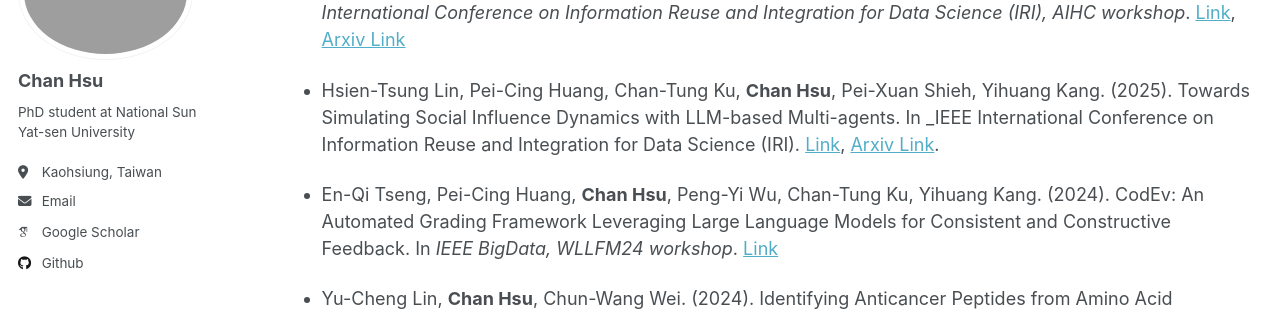
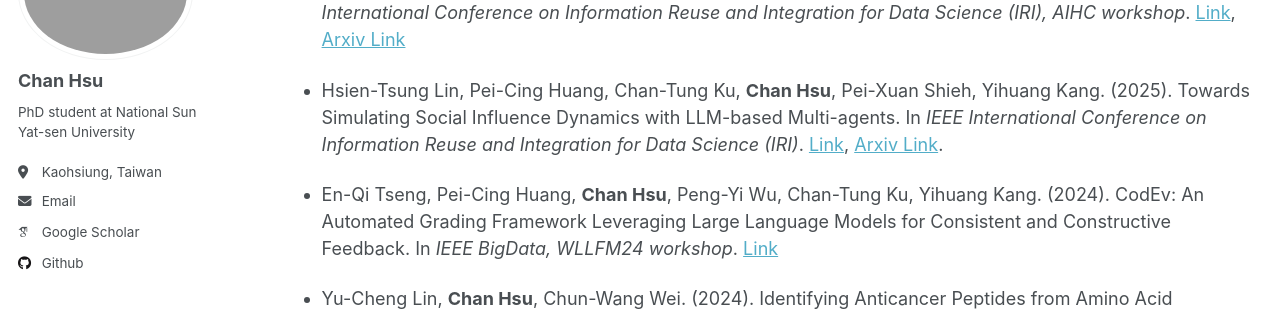
Before and after one commit to chanshsu/chanshsu.github.io, a Jekyll site: the page built from _pages/publications.md, in a window 1280 px wide and 900 px high, scrolled down 405 px. Shown: the part 180-491 px from the top of the window. Built offline with Jekyll 4.4.1, drawn with Linux system fonts in a browser that asks for light colours; some web fonts are replaced.

```diff
--- a/_pages/publications.md
+++ b/_pages/publications.md
@@ -14,7 +14,7 @@ Find below a selection of my publications and preprints; a full list can be foun
 ## Conference papers
 - Po-Han Lee, Yu-Cheng Lin, Chan-Tung Ku, **Chan Hsu**, Pei-Cing Huang, Ping-Hsun Wu, Yihuang Kang. (2025). LLM-based Agents for Automated Confounder Discovery and Subgroup Analysis in Causal Inference. In _IEEE International Conference on Information Reuse and Integration for Data Science (IRI), AIHC workshop_. [Link](https://ieeexplore.ieee.org/abstract/document/11153124), [Arxiv Link](https://arxiv.org/abs/2508.07221)
 
-- Hsien-Tsung Lin, Pei-Cing Huang, Chan-Tung Ku, **Chan Hsu**, Pei-Xuan Shieh, Yihuang Kang. (2025). Towards Simulating Social Influence Dynamics with LLM-based Multi-agents. In _IEEE International Conference on Information Reuse and Integration for Data Science (IRI). [Link](https://ieeexplore.ieee.org/abstract/document/11153143), [Arxiv Link](https://arxiv.org/abs/2507.22467).
+- Hsien-Tsung Lin, Pei-Cing Huang, Chan-Tung Ku, **Chan Hsu**, Pei-Xuan Shieh, Yihuang Kang. (2025). Towards Simulating Social Influence Dynamics with LLM-based Multi-agents. In _IEEE International Conference on Information Reuse and Integration for Data Science (IRI)_. [Link](https://ieeexplore.ieee.org/abstract/document/11153143), [Arxiv Link](https://arxiv.org/abs/2507.22467).
 
 - En-Qi Tseng, Pei-Cing Huang, **Chan Hsu**, Peng-Yi Wu, Chan-Tung Ku, Yihuang Kang. (2024). CodEv: An Automated Grading Framework Leveraging Large Language Models for Consistent and Constructive Feedback. In _IEEE BigData, WLLFM24 workshop_. [Link](https://ieeexplore.ieee.org/abstract/document/10825949)
 
```
